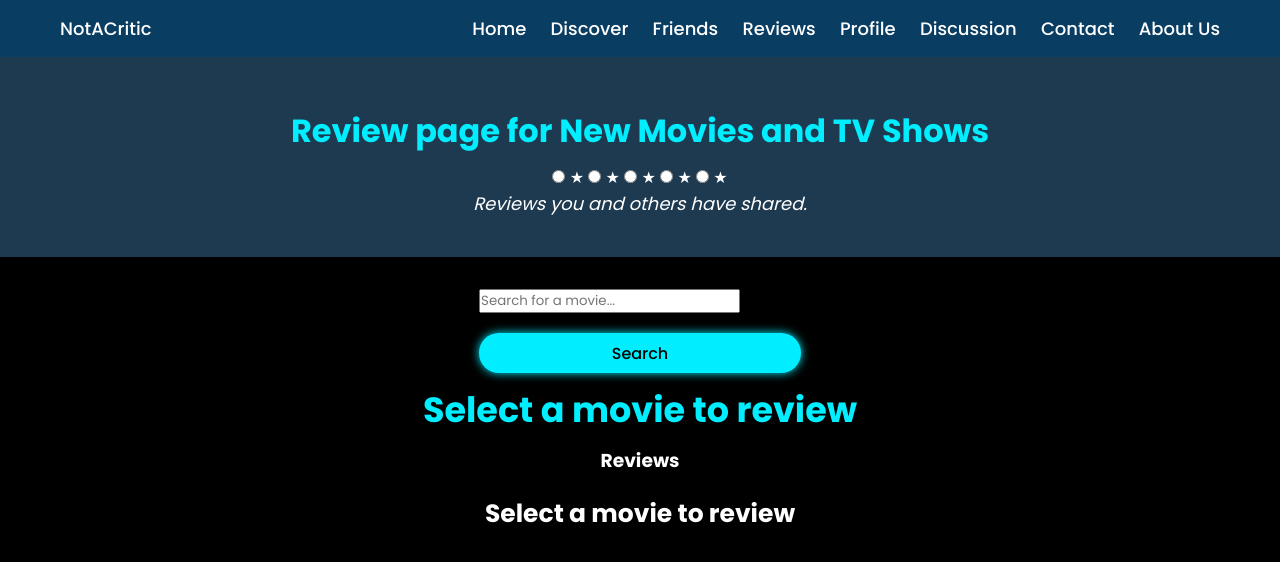
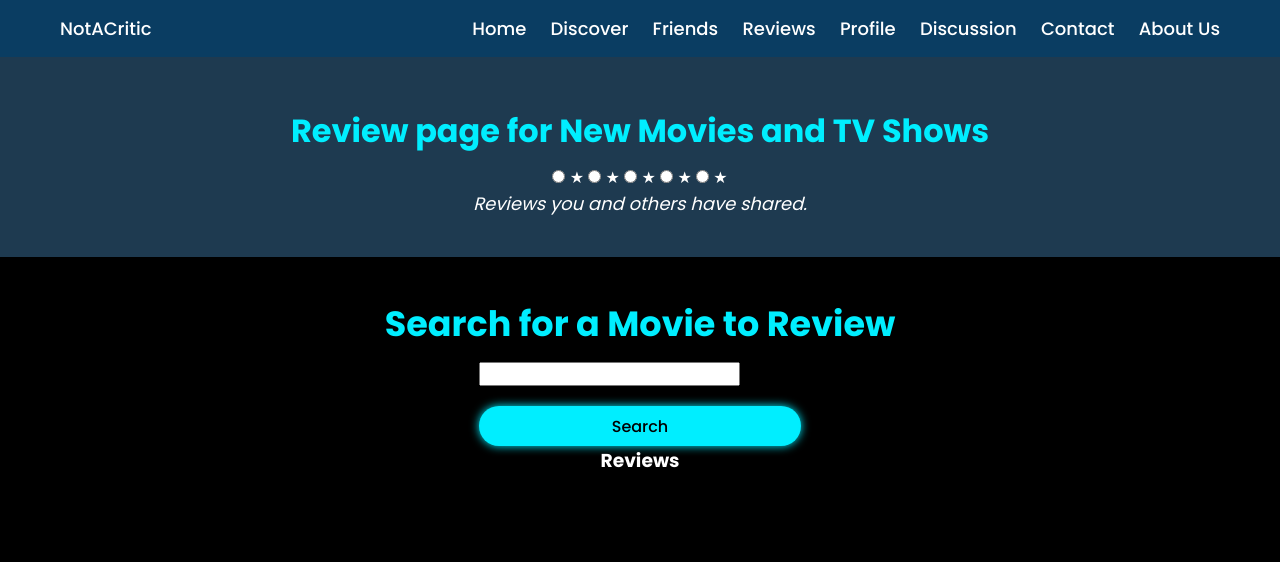
Before and after one commit to GraceEriksen20/JuniorProject-Review_Website, a plain HTML site: page reviews.html in a window 1280 px wide. Drawn offline with Linux system fonts and the light colour scheme.

Commit message:
Fixing Review page UI

```diff
--- /dev/null
+++ b/config.js
@@ -0,0 +1,3 @@
+const API_KEY = '6a2863399991ca1db02fee37d29257d6';
+const BASE_URL = 'https://api.themoviedb.org/3';
+const IMAGE_URL = 'https://image.tmdb.org/t/p/w500';
--- a/reviews.html
+++ b/reviews.html
@@ -1,3 +1,4 @@
+
 <!DOCTYPE html>
 <html lang="en">
 <head>
@@ -50,14 +51,13 @@
         <p class="paragraph">Reviews you and others have shared.</p>
     </section>
 
+<h1 id="moviesTitle">Search for a Movie to Review</h1>
     <section class="MovieSearch">
-    <input type="text" id="searchInput" placeholder="Search for a movie...">
+    <input type="text" id="searchInput" placeholder=" ">
     <button id="searchBtn">Search</button>
 </section>
 
 <!-- Display Selected Movie for Review -->
-<h1 id="moviesTitle">Select a movie to review</h1>
-
 <section id="movies" class="movie-container"></section>
 
 <script src="searchMovies.js"></script>
@@ -85,7 +85,6 @@
     <ul id="reviewsList"></ul>
 </section>
 
-<h2 id="selectedMovieTitle">Select a movie to review</h2>
-
+<script src="searchMovies.js"></script>
 </body>
 </html>
```
